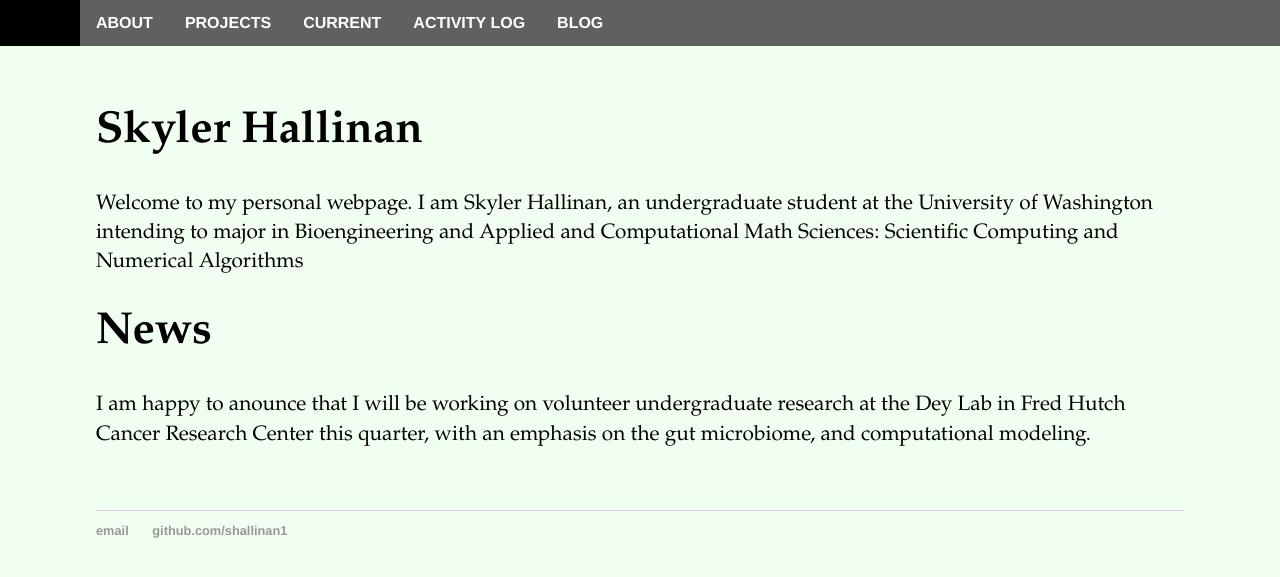
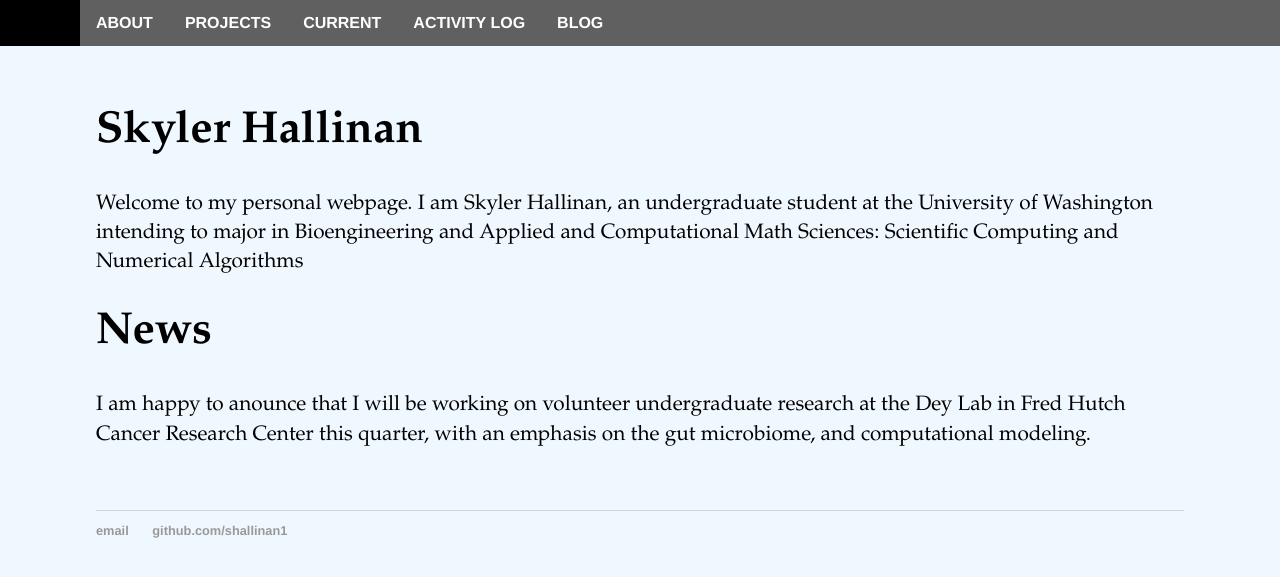
Before and after one commit to shallinan1/shallinan1.github.io, a Jekyll site: the page built from index.md, in a window 1280 px wide. Shown: the top 577 px of the page. Built offline with Jekyll 4.4.1, drawn with Linux system fonts in a browser that asks for light colours.

Commit message:
bg change

```diff
--- a/css/main.css
+++ b/css/main.css
@@ -44,7 +44,7 @@
 
 
 body {
-    background-color: #f0fff0;
+    background-color: #f0f8ff;
 	margin: 0;
 	padding: 0;
 }
```
